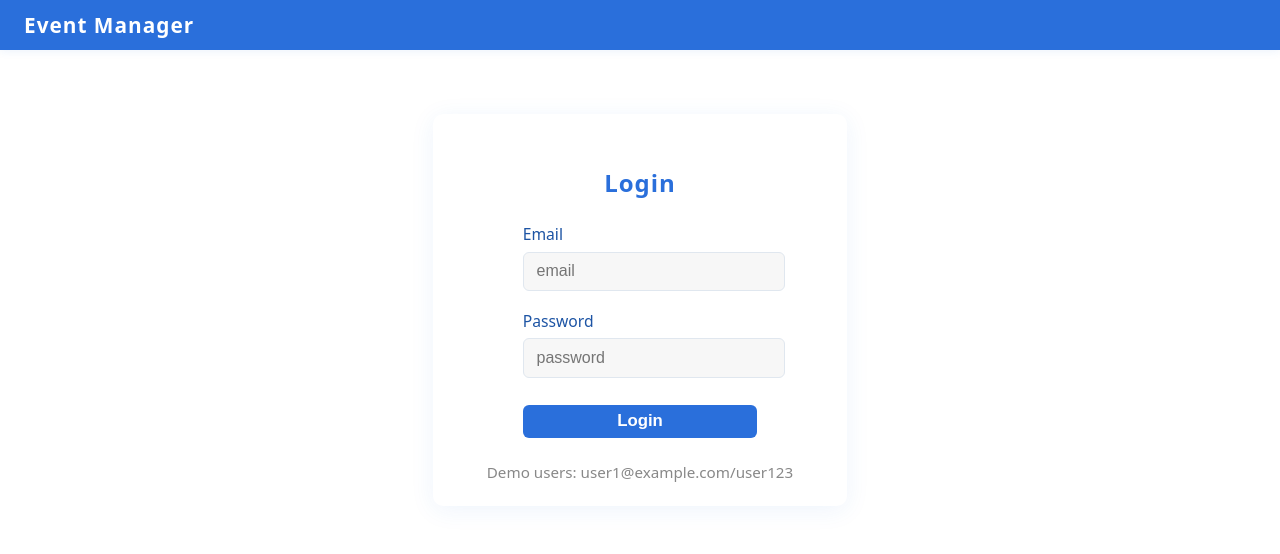
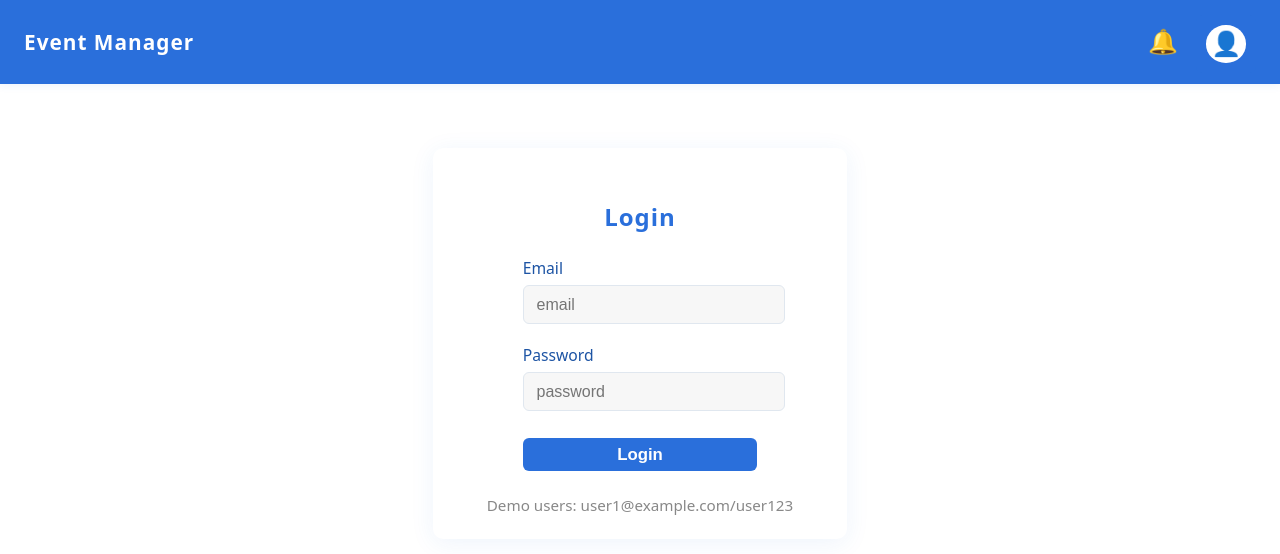
Before and after one commit to koushikkumarkadari/event-management-system, a React (Vite) app in the folder frontend/: page /login in a window 1280 px wide. Shown: the top 554 px of the page. Built offline with nearby package versions, Linux system fonts and the light colour scheme.

Commit message:
Enhance user profile and dashboard: add logout functionality, update Navbar with icons, and remove redundant buttons from UserSidebar.

```diff
--- a/frontend/src/App.jsx
+++ b/frontend/src/App.jsx
@@ -93,7 +93,7 @@ function App() {
           path="/user/profile"
           element={
             <Protected allow={['USER']}>
-              <UserProfile />
+              <UserProfile onLogout={handleLogout} />
             </Protected>
           }
         />
--- a/frontend/src/components/Navbar/Navbar.css
+++ b/frontend/src/components/Navbar/Navbar.css
@@ -84,3 +84,31 @@
   background: rgba(0,0,0,0.3);
   z-index: 1000;
 }
+
+.navbar-icons {
+  display: flex;
+  align-items: center;
+  gap: 1rem;
+}
+
+.icon-btn {
+  background: none;
+  border: none;
+  cursor: pointer;
+  padding: 0.2em;
+  border-radius: 50%;
+  transition: background 0.2s;
+  display: flex;
+  align-items: center;
+}
+
+.icon-btn:hover {
+  background: #f3f8ff;
+}
+
+.profile-btn span {
+  border-radius: 50%;
+  background: #fff;
+  color: #2a6fdb;
+  padding: 0.2em;
+}
--- a/frontend/src/components/Navbar/Navbar.jsx
+++ b/frontend/src/components/Navbar/Navbar.jsx
@@ -1,10 +1,11 @@
 import { useState } from 'react';
-import { Link } from 'react-router-dom';
+import { Link, useNavigate } from 'react-router-dom';
 import UserSidebar from '../UserSidebar/UserSidebar';
 import './Navbar.css';
 
 const Navbar = ({ role }) => {
   const [sidebarOpen, setSidebarOpen] = useState(false);
+  const navigate = useNavigate();
 
   const handleHamburgerClick = () => {
     setSidebarOpen(!sidebarOpen);
@@ -20,6 +21,30 @@ const Navbar = ({ role }) => {
         <div className="navbar-brand">
           <Link to="/">Event Manager</Link>
         </div>
+        <div className="navbar-icons">
+          <button
+            className="icon-btn"
+            title="Notifications"
+            onClick={() => navigate('/user/notifications')}
+          >
+            {/* Bell emoji, replace with SVG or image if you want */}
+            <span role="img" aria-label="Notifications" style={{ fontSize: '1.5rem' }}>🔔</span>
+          </button>
+          <button
+            className="icon-btn profile-btn"
+            title="Profile"
+            onClick={() => navigate('/user/profile')}
+          >
+            {/* Circle user emoji, replace with SVG or image if you want */}
+            <span role="img" aria-label="Profile" style={{
+              fontSize: '1.5rem',
+              borderRadius: '50%',
+              background: '#fff',
+              color: '#2a6fdb',
+              padding: '0.2em'
+            }}>👤</span>
+          </button>
+        </div>
         <button
           className="hamburger"
           onClick={handleHamburgerClick}
@@ -31,7 +56,7 @@ const Navbar = ({ role }) => {
         </button>
       </nav>
       <div className={`slider-sidebar ${sidebarOpen ? 'open' : ''}`}>
-          <UserSidebar />
+        <UserSidebar />
       </div>
       {sidebarOpen && <div className="overlay" onClick={handleOverlayClick}></div>}
     </>
--- a/frontend/src/components/UserDashboard/UserDashboard.jsx
+++ b/frontend/src/components/UserDashboard/UserDashboard.jsx
@@ -33,7 +33,7 @@ const UserDashboard = ({ onLogout }) => {
       <div className="content">
         <div className="header">
           <h1>User Dashboard</h1>
-          <button className="btn btn-danger" onClick={onLogout}>Logout</button>
+          {/* Remove the logout button from here */}
         </div>
         <div className="upcoming-list">
           <h3>Upcoming Events</h3>
--- a/frontend/src/components/UserSidebar/UserSidebar.jsx
+++ b/frontend/src/components/UserSidebar/UserSidebar.jsx
@@ -9,8 +9,7 @@ const UserSidebar = () => {
       <button onClick={() => navigate('/events')}>View Events</button>
       <button onClick={() => navigate('/my-bookings')}>My Bookings</button>
       <button onClick={() => navigate('/bookinghistory')}>History</button>
-      <button onClick={() => navigate('/user/profile')}>My Profile</button>
-      <button onClick={() => navigate('/user/notifications')}>Notifications</button>
+      {/* Removed My Profile and Notifications buttons */}
     </div>
   );
 };
--- a/frontend/src/pages/user/UserProfile/UserProfile.jsx
+++ b/frontend/src/pages/user/UserProfile/UserProfile.jsx
@@ -3,9 +3,9 @@ import { getCurrentUser } from '../../../services/authService';
 import { getUsers } from '../../../services/dataService';
 import defaultProfile from '../../../assets/default-profile.jpg';
 import './UserProfile.css';
-import UserSidebar from '../../../components/UserSidebar/UserSidebar'; // Add this import
+import UserSidebar from '../../../components/UserSidebar/UserSidebar';
 
-const UserProfile = () => {
+const UserProfile = ({ onLogout }) => {
   const [user, setUser] = useState(null);
   const [newPassword, setNewPassword] = useState('');
   const [confirmPassword, setConfirmPassword] = useState('');
@@ -78,6 +78,9 @@ const UserProfile = () => {
           </button>
           {message && <div className="profile-message">{message}</div>}
         </form>
+        <button className="profile-btn" style={{ marginTop: '18px', background: '#d9534f' }} onClick={onLogout}>
+          Logout
+        </button>
       </div>
     </div>
   );
```
